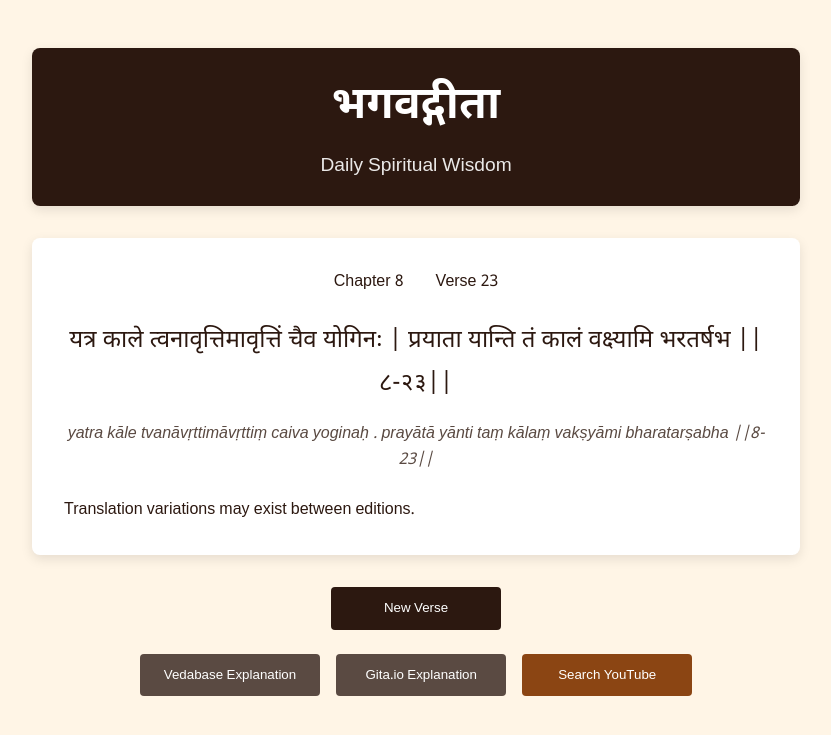
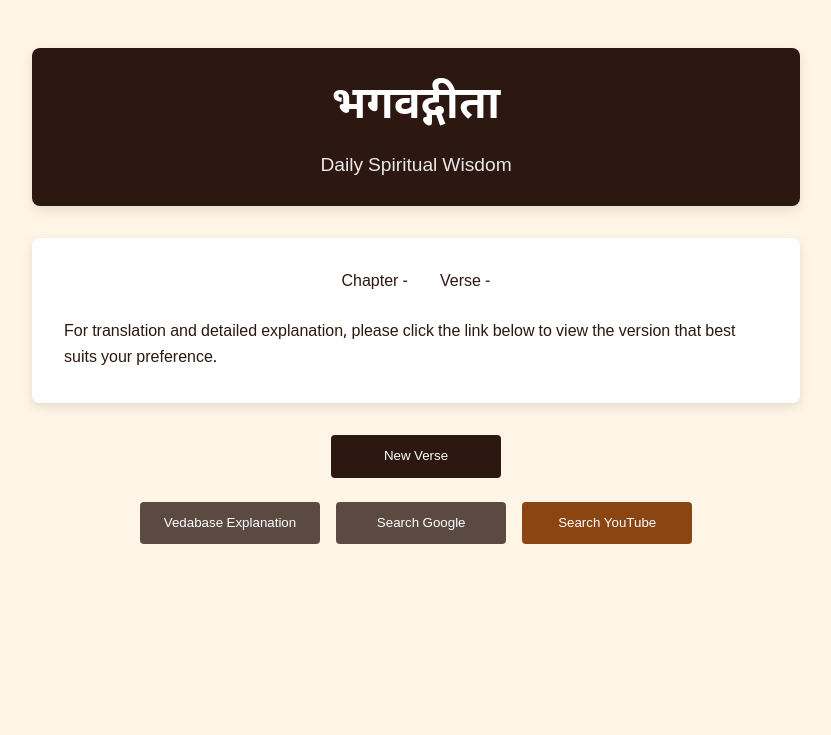
Before and after one commit to noname24433/web, a Flask app: page / in a window 1280 px wide. Shown: the top 735 px of the page, without its empty margins (224-1055 px from the left). Run offline with Flask 2, Linux system fonts and the light colour scheme.

Commit message:
Update index.html

```diff
--- a/templates/index.html
+++ b/templates/index.html
@@ -22,7 +22,8 @@
       <div class="shloka" id="shloka"></div>
       <div class="transliteration" id="transliteration"></div>
       <div class="meaning" id="meaning"></div>
-      <p class="note">Translation variations may exist between editions.</p>
+      <!-- Updated note text -->
+      <p class="note">For translation and detailed explanation, please click the link below to view the version that best suits your preference. </p>
     </div>
 
     <div class="controls">
@@ -32,8 +33,7 @@
       <!-- Explanation buttons container -->
       <div class="explanation-buttons">
         <button id="explain-vedabase" class="btn secondary">Vedabase Explanation</button>
-        <button id="explain-gitaio" class="btn secondary">Gita.io Explanation</button>
-        <!-- New Search YouTube button -->
+        <button id="search-google" class="btn secondary">Search Google</button>
         <button id="search-youtube" class="btn accent">Search YouTube</button>
       </div>
     </div>
```
